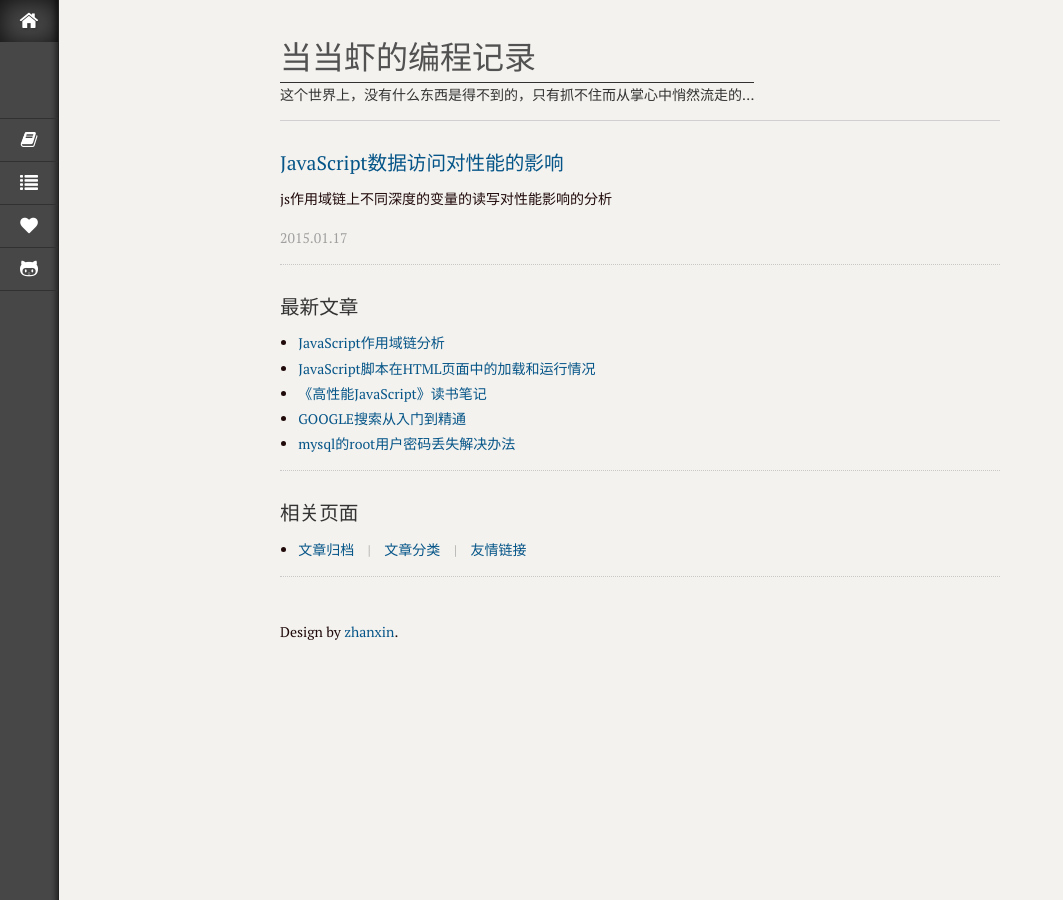
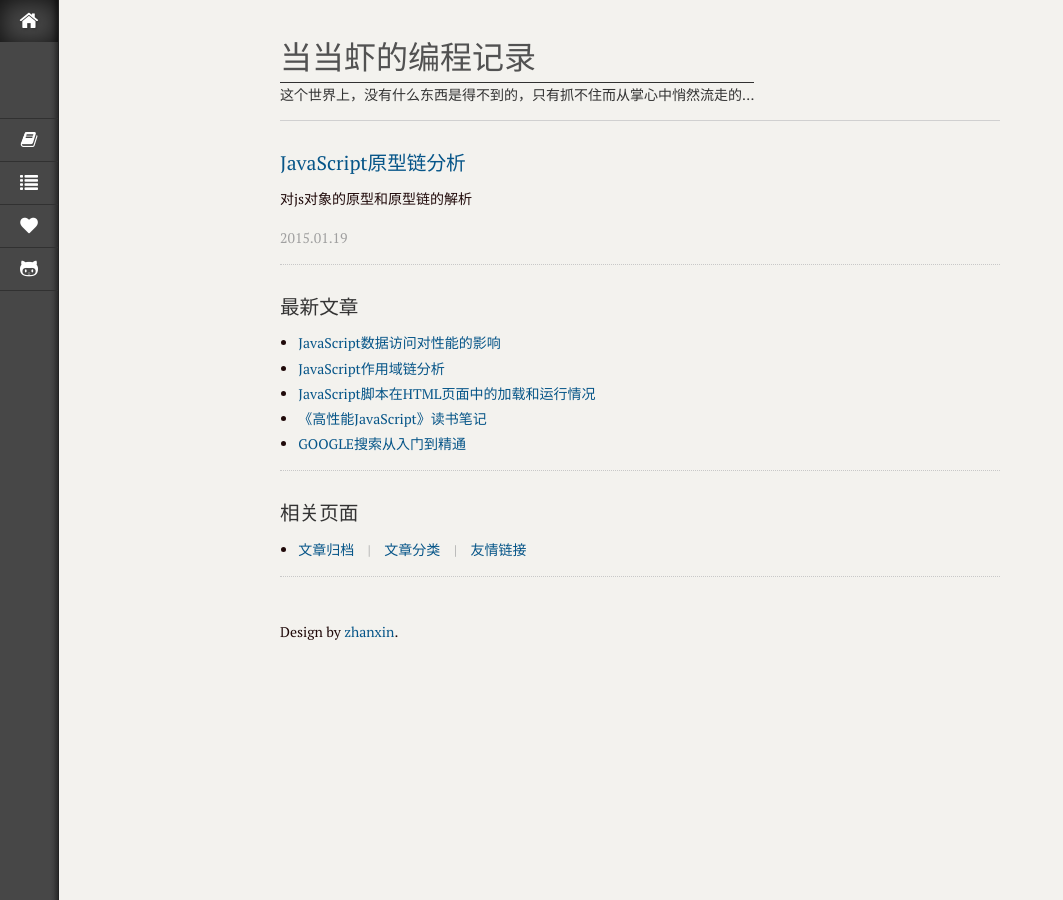
Before and after one commit to GitHubCuCu/dougaoyang.github.io, a Jekyll site: the page built from index.html, in a window 1280 px wide. Shown: the whole page, without its empty margins (0-1063 px from the left). Built offline with Jekyll 4.4.1, drawn with Linux system fonts in a browser that asks for light colours; Markdown is read by kramdown in place of the engine named in the settings; the list of posts is cut into pages by our own code; some of the changed lines change nothing that is shown.

Commit message:
add post

````diff
--- a/_posts/javascript/2015-01-15-High_Performance_JavaScript-notes.md
+++ b/_posts/javascript/2015-01-15-High_Performance_JavaScript-notes.md
@@ -10,6 +10,7 @@ keywords: JavaScript,高性能,优化,笔记
 
 1. [JavaScript脚本在HTML页面中的加载和运行情况](/2015/01/15/loading_and_execution.html)
 2. [JavaScript作用域链分析](/2015/01/16/scope_chains.html)
-3. [JavaScript数据访问对性能的影响](/2015/01/16/data_access.html)
+3. [JavaScript数据访问对性能的影响](/2015/01/17/data_access.html)
+4. [JavaScript原型链分析](/2015/01/19/prototype_chains.html)
 
 __未完待续...__
--- a/_posts/javascript/2015-01-17-data_access.md
+++ b/_posts/javascript/2015-01-17-data_access.md
@@ -15,7 +15,6 @@ keywords: JavaScript,作用域链,变量,性能
 
 
 ##2.全局变量和局部变量分析
-
 在一个函数运行的作用域链上，一个变量所处的位置愈深，它的读写速度就愈慢。因此，局部变量的访问速度是最快的，而全局变量的访问通常是最慢的。
 
 可以看一下比较结果
@@ -112,8 +111,7 @@ function initUI(){
 
 现在访问全局变量的次数是 1 次,而不是 3 次。用 doc 替代 document 更快,因为它是一个局部变量。通过这个简单的函数，我们可以发现，当变量的数量增加时，性能会的到明显的提升。
 
-##闭包中变量分析
-
+##3.闭包中变量分析
 闭包允许函数访问局部范围之外的数据。举一个栗子：
 
 ```JavaScript
@@ -134,7 +132,8 @@ result(); // 1000
 
 根据上文中对局部变量和全局变量的分析，可以将范围之外的变量存入局部变量中，然后直接访问局部变量即可。
 
-
+##4.总结
+JavaScript 中变量的访问是按照作用域链的规定来搜索的，在该过程中会造成性能损失。在未优化的浏览器（PS:特别是IE）中需要特别关注这一点。在局部变量、范围外变量和全局变量中读取中，可以尽量将之存入局部变量中，使用局部变量访问。
 
 
 [link:1]: /2015/01/16/scope_chains.html  "JavaScript作用域链分析"
--- /dev/null
+++ b/_posts/javascript/2015-01-19-prototype_chains.md
@@ -0,0 +1,121 @@
+---
+layout: post
+title: JavaScript原型链分析
+category: JavaScript
+description: 对js对象的原型和原型链的解析
+keywords: JavaScript,函数,构造函数,原型,原型链
+---
+
+##1.前言
+JavaScript 中的对象是基于原型的。原型是其他对象的基础，定义并实现了一个新对象所必须具有的成员。这一概念完全不同于传统面向对象编程中“类”的概念，它定义了创建新对象的过程。原型对象为所有给定类型的对象实例所共享，因此所有实例共享原型对象的成员。
+
+##2.对象的创建方式
+
+__通过`{}`来创建对象__
+
+```JavaScript
+var obj = {location:'天朝',hobby:'台球'};
+```
+
+__通过`new Object`创建对象__
+
+```JavaScript
+var obj = new Object();
+```
+
+__通过构造函数创建对象__
+
+```JavaScript
+function Dog() {
+    this.leg = 4;
+    this.tail = 1;
+    this.bark = function () {
+        alert('汪汪');
+    }
+}
+var hei = new Dog();
+```
+
+##2.构造函数
+构造函数就是构造一个对象(一堆属性)的一个规则,造完后就和该对象无关了。
+
+分析一下上面的构造函数实例化`new Dog()`的过程
+
+1. 首先构造了一个空对象
+2. 把this指向该空对象
+3. 开始执行函数(词法分析+语句执行)
+4. 返回该对象
+
+这里需要注意的是构造函数的返回值  与 普通函数调用的返回值 的不同。
+普通函数调用时, 如有return,则返回该return值,如果没return,或者 'return;', 则返回值为undefined。
+对于构造函数创建对象,遇到return返回,依然成立，但返回值，如果是`{...}`或者new表达式则返回return的值，否则是构造函数的函数体形成的新对象。
+
+一个栗子：
+
+```JavaScript
+function Pig() {
+    this.leg = 4;
+    this.hei = '300KG';
+    return false;  // Pig {leg: 4, hei: "300KG"}
+    return 'hehe';  // Pig {leg: 4, hei: "300KG"}
+    return {leg:2,hei:'150KG'}  // Object {leg: 2, hei: "150KG"}
+}
+```
+
+可以看到两种方式返回的结果并不一样，当return的值为对象是返回的就不是Pig对象，是一个新的Object了。
+
+##3.对象的原型
+对象可以有两种类型的成员：实例成员（也称作“own”成员）和原型成员。实例成员直接存在于实例自身，而原型成员则从对象原型继承。
+
+对象通过一个内部属性绑定到它的原型，Firefox， Safari，和 Chrome 中开放了该属性，叫做`__proto__`。
+
+对象的原型决定了一个实例的类型。默认情况下，所有对象都是 Object 的实例
+
+```JavaScript
+var obj = {location:'天朝',hobby:'台球'};
+console.log(obj.__proto__)  // Object {}
+```
+
+##3.实例与原型的关系
+
+```JavaScript
+var cat = { name: "kitty", age: "3"};
+console.log(cat.toString()); //"[object Object]"
+```
+
+此代码中， cat 对象有两个实例成员： name 和 age。但它并没有定义 toString()，但是它被调用了，也没有抛出错误。 toString()函数就是一个 cat 对象继承的原型成员。
+
+处理对象成员的过程与变量处理十分相似。当 cat.toString()被调用时，对成员进行名为“toString”的搜索，首先从对象实例开始，如果 cat 没有名为 toString 的成员，那么就转向搜索原型对象，在那里发现了toString()方法并执行它。通过这种方法， cat 可以访问它的原型所拥有的每个属性或方法。
+
+确定一个对象是否具有特定名称的实例成员可以使用hasOwnProperty()；确定对象是否具有某个名称的成员，你可以使用操作符 in。接着上面的：
+
+```JavaScript
+console.log(cat.hasOwnProperty("name")); //true
+console.log(cat.hasOwnProperty("toString")); //false
+console.log("name" in cat); //true
+console.log("toString" in cat); //true
+```
+
+##4.原型链
+js中没有类的概念, 只有对象的概念。所以一切类型都是一个实例对象，它们继承原型的所有方法。也可以用“构造器（prototype）”创建一个类型的原型。
+
+```JavaScript
+var kitty = {color:'yellow',bark:function () {alert('喵喵')},climb:function () {alert('我在树上')}}
+function Tiger (){
+    this.color = 'yellow and black';
+    this.bark = function () {
+        alert('吼吼');
+    }
+}
+// 给构造函数声明原型, 那么构造出的对象,就会有一个祖先:即该原型
+Tiger.prototype = kitty;
+var heihu = new Tiger();
+heihu.bark(); // 吼吼
+heihu.climb(); // 我在树上
+console.log(heihu.__proto__);  // Object {color: "yellow", bark: function, climb: function}
+console.log(heihu.__proto__.__proto__); // Object {}
+```
+
+Tiger构造函数用于创建一个heihu实例，heihu 的原型（`__proto__`） 是 kitty对象， kitty的原型是 Object。这就创建了一个原形链，heihu继承了它们两个的所有成员，当调用heihu.bark()时，由于对象包含该成员，直接返回；当调用heihu.climb()，发现实例对象中没有，就沿着原型链找到kitty，在它的成员中找到，然后返回。
+
+和作用域链类似，当调用对象成员时，深入原形链越深，搜索的速度就会越慢。虽然使用优化 JavaScript引擎的现代浏览器表现良好，但是老的浏览器，特别是 IE，每深入原形链一层都会增加性能损失。因此要减少原型链的遍历深度和次数。
````
